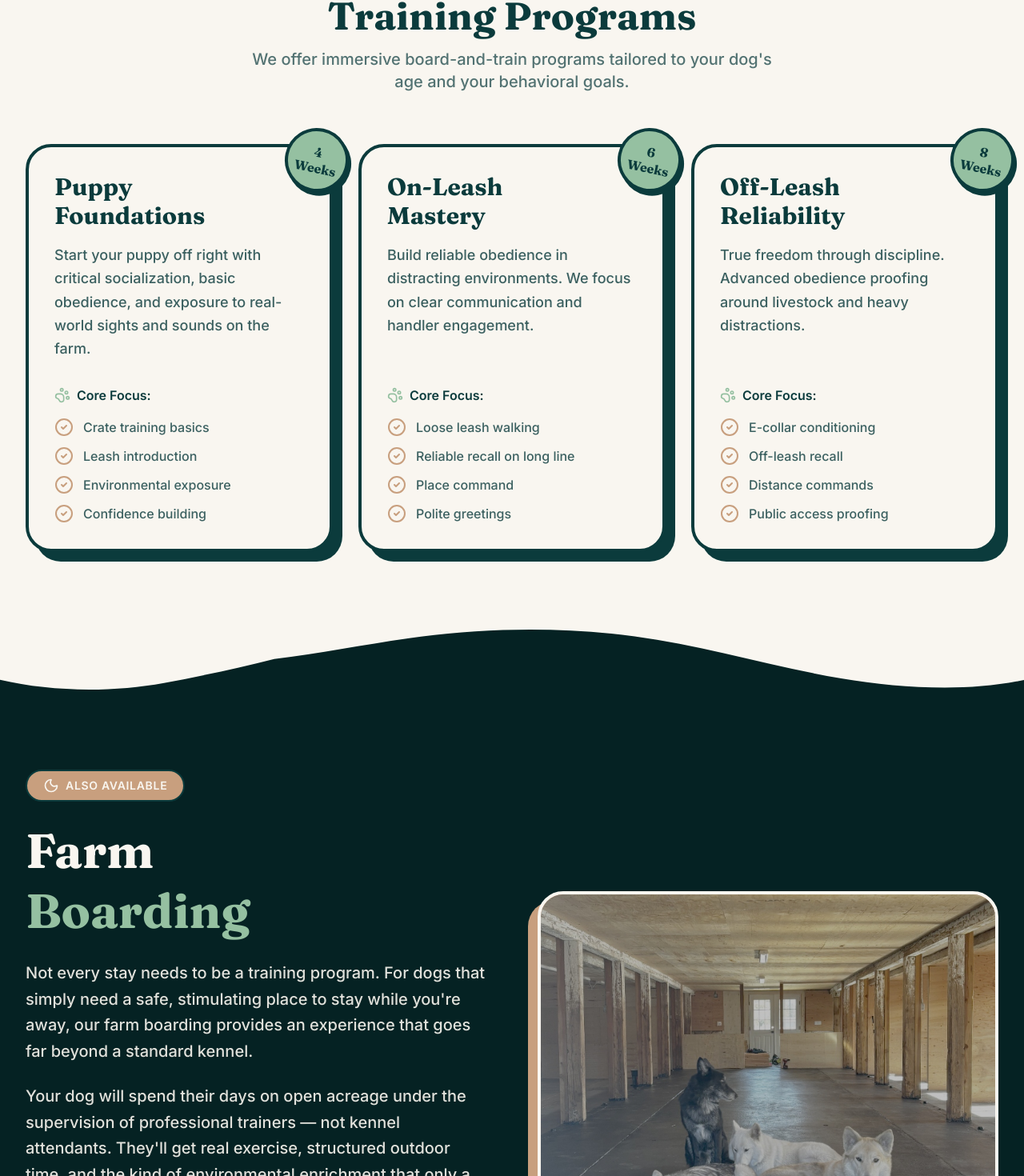
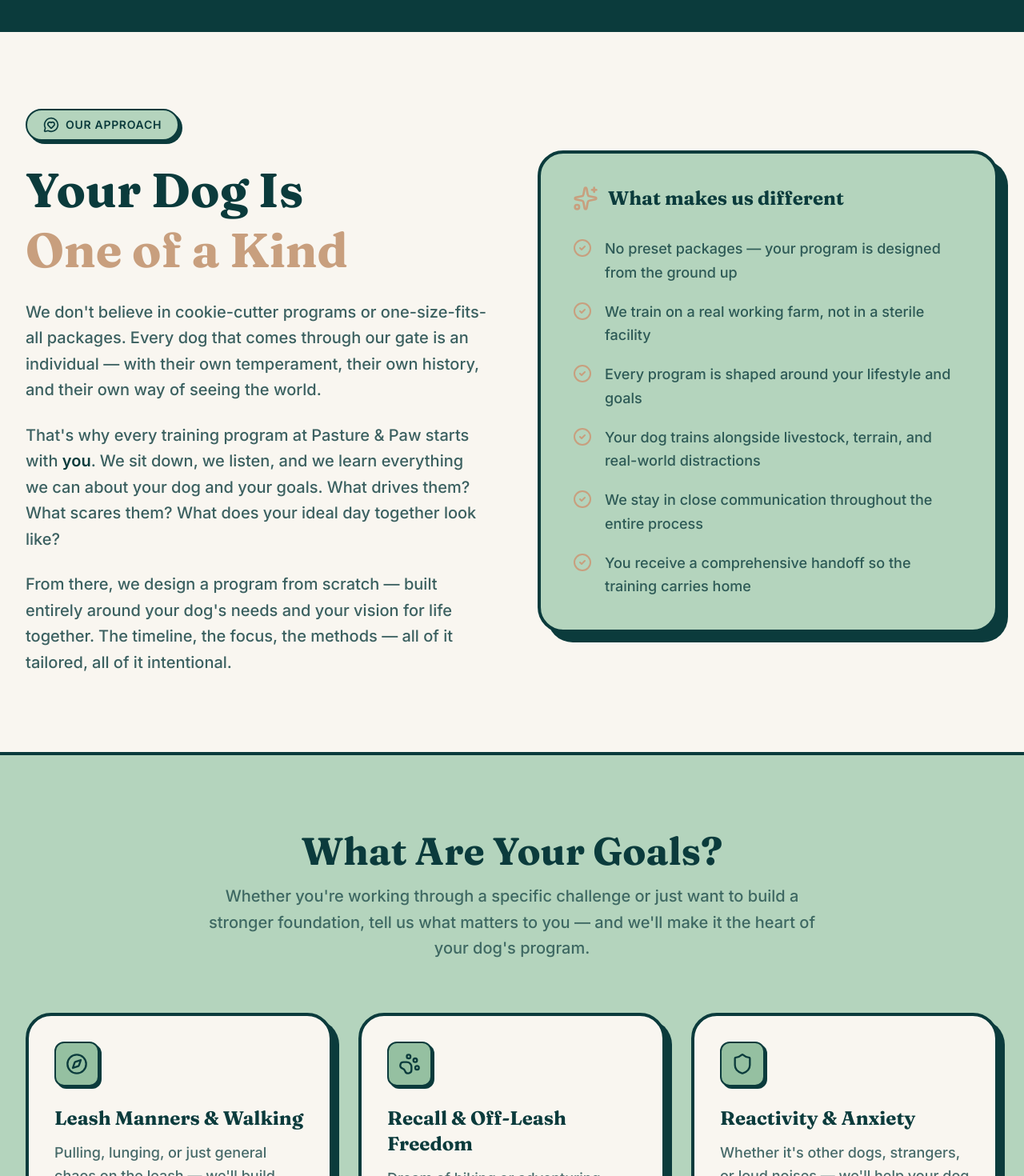
Before and after one commit to robertlazau-design/Pasture-and-Paw, a React (Vite) app: page /training in a window 1280 px wide. Shown: the part 1313-2783 px from the top of the page at 80% size. Built offline with nearby package versions, Linux system fonts and the light colour scheme.

Commit message:
feat: redesign TrainingPage with personalized goal areas and custom process steps

```diff
--- a/src/App.tsx
+++ b/src/App.tsx
@@ -334,10 +334,10 @@ function FarmPreview() {
             The Farm & Livestock
           </h2>
           <p className="text-2xl text-teal-900 font-bold mb-6">
-            Ethical breeding, land stewardship, and community connection.
+            Rotational grazing, heritage breeds, and regenerative land stewardship.
           </p>
           <p className="text-teal-900/80 text-xl leading-relaxed font-medium mb-8">
-            As a dedicated working farm, our daily focus is the health of our land and the quality of our animals. Our pastures are actively managed and home to a diverse range of livestock. We proudly support youth involvement through breeding for local 4-H programs.
+            This is a working agricultural operation — our days start at dawn with feeding rounds, pasture rotations, and herd management. We raise heritage-breed cattle, dairy goats, and conservation-status rabbits on actively managed acreage, practicing rotational grazing and regenerative methods that build topsoil, support native plant diversity, and keep our land thriving for the next generation. We're also proud to support youth involvement through breeding partnerships with local 4-H programs.
           </p>
           <Link to="/farm" className={btnPrimary}>
             Explore the Farm
@@ -423,23 +423,23 @@ function TrainingPreview() {
               Premier Dog<br />Training
             </h2>
             <p className="text-2xl text-sage font-bold mb-8">
-              Real-world obedience for every lifestyle.
+              Custom-built programs for every dog, every goal.
             </p>
             <div className="space-y-6 text-cream/90 text-xl leading-relaxed mb-12 font-medium">
               <p>
-                Because our training program operates in the heart of a working farm, our philosophy is entirely grounded in reality. The sights, sounds, and active movement of agricultural life provide the ultimate environment for proofing behavior.
+                We don't do cookie-cutter packages. Every training program starts with a conversation — tell us about your dog, share your goals, and we'll design a plan from the ground up that's built entirely around the two of you.
               </p>
               <p>
-                We don't train in sterile, controlled settings. We build clear-minded dogs with strong foundational obedience, true off-leash reliability, and dependable recall.
+                Because our program operates on a working farm — alongside grazing cattle, free-roaming goats, and the daily rhythm of agricultural life — your dog is proofed in real-world conditions that no indoor facility can replicate.
               </p>
               <div className="bg-teal-950 p-6 rounded-2xl border-2 border-teal-800">
                 <p className="font-bold text-sage-light">
-                  Every breed, every age, and every behavioral goal is welcome in our program.
+                  Every breed, every age, every challenge. Your goals become our blueprint.
                 </p>
               </div>
             </div>
             <Link to="/training" className={btnSecondary}>
-              View Training Programs
+              Tell Us Your Goals
               <ChevronRight className="ml-2 h-6 w-6" />
             </Link>
           </motion.div>
--- a/src/pages/TrainingPage.tsx
+++ b/src/pages/TrainingPage.tsx
@@ -1,29 +1,64 @@
 import { motion } from 'motion/react';
-import { PawPrint, Dog, ArrowRight, ArrowLeft, CheckCircle2, Home, Sun, Moon, Shield, Heart } from 'lucide-react';
+import { PawPrint, Dog, ArrowRight, ArrowLeft, CheckCircle2, Home, Sun, Moon, Shield, Heart, Target, MessageCircleHeart, Sparkles, Users, Clock, Compass } from 'lucide-react';
 import { Link } from 'react-router-dom';
 import { useEffect } from 'react';
 
 const btnPrimary = "inline-flex items-center justify-center px-8 py-4 text-base font-bold rounded-2xl border-2 border-teal-900 bg-sage text-teal-900 shadow-[4px_4px_0px_0px_#0B3B3C] hover:shadow-[2px_2px_0px_0px_#0B3B3C] hover:translate-x-[2px] hover:translate-y-[2px] transition-all duration-200";
 
-const programs = [
+const goalAreas = [
   {
-    title: "Puppy Foundations",
-    duration: "4 Weeks",
-    description: "Start your puppy off right with critical socialization, basic obedience, and exposure to real-world sights and sounds on the farm.",
-    features: ["Crate training basics", "Leash introduction", "Environmental exposure", "Confidence building"]
+    icon: Compass,
+    title: 'Leash Manners & Walking',
+    description: `Pulling, lunging, or just general chaos on the leash — we'll build calm, connected walks you actually enjoy.`,
   },
   {
-    title: "On-Leash Mastery",
-    duration: "6 Weeks",
-    description: "Build reliable obedience in distracting environments. We focus on clear communication and handler engagement.",
-    features: ["Loose leash walking", "Reliable recall on long line", "Place command", "Polite greetings"]
+    icon: PawPrint,
+    title: 'Recall & Off-Leash Freedom',
+    description: `Dream of hiking or adventuring without the worry? We'll build a recall you can actually trust.`,
   },
   {
-    title: "Off-Leash Reliability",
-    duration: "8 Weeks",
-    description: "True freedom through discipline. Advanced obedience proofing around livestock and heavy distractions.",
-    features: ["E-collar conditioning", "Off-leash recall", "Distance commands", "Public access proofing"]
-  }
+    icon: Shield,
+    title: 'Reactivity & Anxiety',
+    description: `Whether it's other dogs, strangers, or loud noises — we'll help your dog find confidence and calm.`,
+  },
+  {
+    icon: Home,
+    title: 'Household Manners',
+    description: 'Jumping, counter-surfing, door-dashing — the everyday stuff that makes life with your dog harder than it should be.',
+  },
+  {
+    icon: Users,
+    title: 'Socialization & Confidence',
+    description: 'For puppies or under-socialized dogs who need safe, structured exposure to the world around them.',
+  },
+  {
+    icon: Target,
+    title: 'Advanced Obedience',
+    description: `Already have a solid foundation? We'll push the boundaries with distance work, duration, and distraction proofing.`,
+  },
+];
+
+const processSteps = [
+  {
+    number: '01',
+    title: 'Tell Us About Your Dog',
+    description: 'Start with a free phone consultation. We want to hear about your dog — their personality, their quirks, the things that frustrate you, and the things you love about them. No detail is too small.',
+  },
+  {
+    number: '02',
+    title: 'Share Your Goals',
+    description: `What does life with your dog look like in your perfect world? Whether it's a calm walk through the neighborhood, reliable off-leash hiking, or just being able to have guests over without chaos — we want to know.`,
+  },
+  {
+    number: '03',
+    title: 'We Build Your Program',
+    description: 'Based on everything you share, we design a training plan from the ground up — just for your dog. The duration, the focus areas, the methods — all of it is built around who they are and where you want to go.',
+  },
+  {
+    number: '04',
+    title: 'Training on the Farm',
+    description: `Your dog joins us on our working farm, where they'll train alongside moving livestock, open pastures, and the unpredictable rhythm of agricultural life. It's real-world proofing you simply can't replicate in a facility.`,
+  },
 ];
 
 const boardingFeatures = [
@@ -60,11 +95,14 @@ export default function TrainingPage() {
               Canine <br/>
               <span className="text-sage">Academy</span>
             </h1>
-            <p className="text-2xl text-teal-900/80 font-medium mb-8 leading-relaxed">
-              Real-world obedience forged in the heart of a working farm.
+            <p className="text-2xl text-teal-900/80 font-medium mb-4 leading-relaxed">
+              No two dogs are the same — and neither are our training programs.
+            </p>
+            <p className="text-lg text-teal-900/70 font-medium mb-8 leading-relaxed">
+              Tell us about your dog, share your goals, and we'll build a program from the ground up that's as unique as the bond you share.
             </p>
             <Link to="/contact?service=training" className={btnPrimary}>
-              Book a Consultation
+              Start Your Consultation
               <ArrowRight className="ml-2 h-5 w-5" />
             </Link>
           </motion.div>
@@ -92,61 +130,175 @@ export default function TrainingPage() {
             <h2 className="font-display text-4xl md:text-5xl font-bold mb-8">Why the Farm?</h2>
             <div className="space-y-6 text-xl text-cream/90 font-medium leading-relaxed">
               <p>
-                A sterile training room can only take a dog so far. The working farm environment provides natural, dynamic distractions—moving livestock, unpredictable sounds, and varying terrain.
+                A sterile training room can only take a dog so far. Our dogs train on a working farm — surrounded by grazing cattle, free-roaming goats, the sounds of daily chores, and the unpredictable rhythm of agricultural life. This isn't simulated distraction. It's the real thing.
               </p>
               <p>
-                By proofing behaviors in this environment, we ensure that when you take your dog back to the suburbs, the city, or the trails, they have the clarity and confidence to listen under pressure.
+                By proofing behaviors alongside moving livestock and the honest chaos of daily farm operations, we ensure that when your dog goes home — whether that's the suburbs, the city, or a rural homestead — they have the clarity, confidence, and composure to listen when it matters most.
               </p>
             </div>
          </div>
       </section>
 
-      {/* Programs Grid */}
+      {/* "Your Dog Is One of a Kind" - Personalized Approach Section */}
       <section className="max-w-7xl mx-auto px-4 sm:px-6 lg:px-8 mb-24">
-        <h2 className="font-display text-5xl font-bold text-teal-900 mb-4 text-center">Training Programs</h2>
-        <p className="text-xl text-teal-900/70 font-medium text-center mb-16 max-w-2xl mx-auto">
-          We offer immersive board-and-train programs tailored to your dog's age and your behavioral goals.
-        </p>
+        <div className="grid grid-cols-1 lg:grid-cols-2 gap-16 items-center">
+          <motion.div
+            initial={{ opacity: 0, x: -30 }}
+            whileInView={{ opacity: 1, x: 0 }}
+            viewport={{ once: true }}
+            transition={{ duration: 0.8 }}
+          >
+            <div className="inline-flex items-center gap-2 bg-sage-light text-teal-900 px-5 py-2 rounded-full border-2 border-teal-900 mb-6 shadow-[4px_4px_0px_0px_#0B3B3C]">
+              <MessageCircleHeart className="h-5 w-5" />
+              <span className="font-bold text-sm uppercase tracking-wider">Our Approach</span>
+            </div>
+            <h2 className="font-display text-5xl md:text-6xl font-bold text-teal-900 mb-6 leading-tight">
+              Your Dog Is<br/>
+              <span className="text-clay">One of a Kind</span>
+            </h2>
+            <div className="space-y-6 text-xl text-teal-900/80 font-medium leading-relaxed">
+              <p>
+                We don't believe in cookie-cutter programs or one-size-fits-all packages. Every dog that comes through our gate is an individual — with their own temperament, their own history, and their own way of seeing the world.
+              </p>
+              <p>
+                That's why every training program at Pasture & Paw starts with <strong className="text-teal-900">you</strong>. We sit down, we listen, and we learn everything we can about your dog and your goals. What drives them? What scares them? What does your ideal day together look like?
+              </p>
+              <p>
+                From there, we design a program from scratch — built entirely around your dog's needs and your vision for life together. The timeline, the focus, the methods — all of it tailored, all of it intentional.
+              </p>
+            </div>
+          </motion.div>
 
-        <div className="grid grid-cols-1 md:grid-cols-3 gap-8">
-          {programs.map((program, index) => (
+          <motion.div
+            initial={{ opacity: 0, y: 30 }}
+            whileInView={{ opacity: 1, y: 0 }}
+            viewport={{ once: true }}
+            transition={{ duration: 0.8, delay: 0.2 }}
+          >
+            <div className="bg-sage-light rounded-[2rem] p-10 border-4 border-teal-900 shadow-[12px_12px_0px_0px_#0B3B3C]">
+              <div className="flex items-center gap-3 mb-8">
+                <Sparkles className="w-8 h-8 text-clay" />
+                <h3 className="font-display font-bold text-2xl text-teal-900">What makes us different</h3>
+              </div>
+              <ul className="space-y-5">
+                {[
+                  'No preset packages — your program is designed from the ground up',
+                  'We train on a real working farm, not in a sterile facility',
+                  'Every program is shaped around your lifestyle and goals',
+                  'Your dog trains alongside livestock, terrain, and real-world distractions',
+                  'We stay in close communication throughout the entire process',
+                  'You receive a comprehensive handoff so the training carries home',
+                ].map((item, i) => (
+                  <motion.li
+                    key={i}
+                    initial={{ opacity: 0, x: -10 }}
+                    whileInView={{ opacity: 1, x: 0 }}
+                    viewport={{ once: true }}
+                    transition={{ delay: i * 0.08 }}
+                    className="flex items-start gap-4"
+                  >
+                    <CheckCircle2 className="w-6 h-6 text-clay shrink-0 mt-0.5" />
+                    <span className="text-lg text-teal-900/80 font-medium leading-relaxed">{item}</span>
+                  </motion.li>
+                ))}
+              </ul>
+            </div>
+          </motion.div>
+        </div>
+      </section>
+
+      {/* Goal Areas - What We Can Help With */}
+      <section className="bg-sage-light py-24 mb-24 border-y-4 border-teal-900">
+        <div className="max-w-7xl mx-auto px-4 sm:px-6 lg:px-8">
+          <div className="text-center mb-16">
+            <h2 className="font-display text-5xl font-bold text-teal-900 mb-4">What Are Your Goals?</h2>
+            <p className="text-xl text-teal-900/70 font-medium max-w-3xl mx-auto leading-relaxed">
+              Whether you're working through a specific challenge or just want to build a stronger foundation, tell us what matters to you — and we'll make it the heart of your dog's program.
+            </p>
+          </div>
+
+          <div className="grid grid-cols-1 md:grid-cols-2 lg:grid-cols-3 gap-8">
+            {goalAreas.map((goal, index) => (
+              <motion.div
+                key={goal.title}
+                initial={{ opacity: 0, y: 40 }}
+                whileInView={{ opacity: 1, y: 0 }}
+                viewport={{ once: true, margin: "-50px" }}
+                transition={{ duration: 0.6, delay: index * 0.08 }}
+                className="bg-cream rounded-[2rem] p-8 border-4 border-teal-900 shadow-[8px_8px_0px_0px_#0B3B3C] flex flex-col h-full hover:-translate-y-1 transition-transform"
+              >
+                <div className="inline-flex items-center justify-center p-3 bg-sage rounded-xl border-2 border-teal-900 mb-6 w-fit shadow-[3px_3px_0px_0px_#0B3B3C]">
+                  <goal.icon className="h-7 w-7 text-teal-900" />
+                </div>
+                <h3 className="font-display font-bold text-2xl text-teal-900 mb-3">
+                  {goal.title}
+                </h3>
+                <p className="text-teal-900/75 text-lg font-medium leading-relaxed">
+                  {goal.description}
+                </p>
+              </motion.div>
+            ))}
+          </div>
+
+          <motion.div
+            initial={{ opacity: 0, y: 20 }}
+            whileInView={{ opacity: 1, y: 0 }}
+            viewport={{ once: true }}
+            className="mt-12 text-center"
+          >
+            <div className="inline-block bg-cream rounded-2xl px-8 py-5 border-2 border-teal-900 shadow-[4px_4px_0px_0px_#0B3B3C]">
+              <p className="text-teal-900 font-bold text-lg">
+                Don't see your specific goal listed? <span className="text-clay">That's okay — just tell us.</span>
+              </p>
+              <p className="text-teal-900/70 font-medium mt-1">
+                Every program is built from scratch. If it matters to you, it matters to us.
+              </p>
+            </div>
+          </motion.div>
+        </div>
+      </section>
+
+      {/* How It Works - Process */}
+      <section className="max-w-5xl mx-auto px-4 sm:px-6 lg:px-8 mb-24">
+        <div className="text-center mb-16">
+          <h2 className="font-display text-5xl font-bold text-teal-900 mb-4">How It Works</h2>
+          <p className="text-xl text-teal-900/70 font-medium max-w-2xl mx-auto">
+            From the first conversation to the final handoff, here's what the journey looks like.
+          </p>
+        </div>
+
+        <div className="space-y-8">
+          {processSteps.map((step, index) => (
             <motion.div
-              key={program.title}
-              initial={{ opacity: 0, y: 40 }}
-              whileInView={{ opacity: 1, y: 0 }}
+              key={step.number}
+              initial={{ opacity: 0, x: index % 2 === 0 ? -30 : 30 }}
+              whileInView={{ opacity: 1, x: 0 }}
               viewport={{ once: true, margin: "-50px" }}
               transition={{ duration: 0.6, delay: index * 0.1 }}
-              className="bg-cream rounded-[2rem] p-8 border-4 border-teal-900 shadow-[12px_12px_0px_0px_#0B3B3C] flex flex-col h-full relative"
+              className="bg-cream rounded-[2rem] p-8 md:p-10 border-4 border-teal-900 shadow-[8px_8px_0px_0px_#0B3B3C] flex flex-col md:flex-row items-start gap-6 md:gap-10"
             >
-              <div className="absolute -top-6 -right-6 bg-sage border-4 border-teal-900 w-20 h-20 rounded-full flex items-center justify-center rotate-12 shadow-[4px_4px_0px_0px_#0B3B3C]">
-                 <span className="font-display font-bold text-teal-900 text-center leading-tight">
-                    {program.duration.split(' ')[0]}<br/>{program.duration.split(' ')[1]}
-                 </span>
+              <div className="bg-clay text-cream w-16 h-16 rounded-2xl border-2 border-teal-900 flex items-center justify-center shrink-0 shadow-[4px_4px_0px_0px_#0B3B3C]">
+                <span className="font-display font-bold text-2xl">{step.number}</span>
               </div>
-
-              <h3 className="font-display font-bold text-3xl text-teal-900 mb-4 pr-12">
-                {program.title}
-              </h3>
-              <p className="text-teal-900/80 text-lg font-medium leading-relaxed mb-8">
-                {program.description}
-              </p>
-
-              <div className="mt-auto">
-                <h4 className="font-bold text-teal-900 mb-4 flex items-center gap-2">
-                  <PawPrint className="w-5 h-5 text-sage" /> Core Focus:
-                </h4>
-                <ul className="space-y-3">
-                  {program.features.map((feature, i) => (
-                    <li key={i} className="flex items-start gap-3 text-teal-900/80 font-medium">
-                      <CheckCircle2 className="w-6 h-6 text-clay shrink-0" />
-                      <span>{feature}</span>
-                    </li>
-                  ))}
-                </ul>
+              <div>
+                <h3 className="font-display font-bold text-2xl md:text-3xl text-teal-900 mb-3">{step.title}</h3>
+                <p className="text-teal-900/80 text-lg font-medium leading-relaxed">{step.description}</p>
               </div>
             </motion.div>
           ))}
         </div>
+
+        <motion.div
+          initial={{ opacity: 0, y: 20 }}
+          whileInView={{ opacity: 1, y: 0 }}
+          viewport={{ once: true }}
+          className="text-center mt-12"
+        >
+          <Link to="/contact?service=training" className={btnPrimary}>
+            Start With a Free Consultation
+            <ArrowRight className="ml-2 h-5 w-5" />
+          </Link>
+        </motion.div>
       </section>
 
       {/* Boarding Section */}
```
Also changed, not shown: src/pages/FarmPage.tsx (+7 -7 lines).
